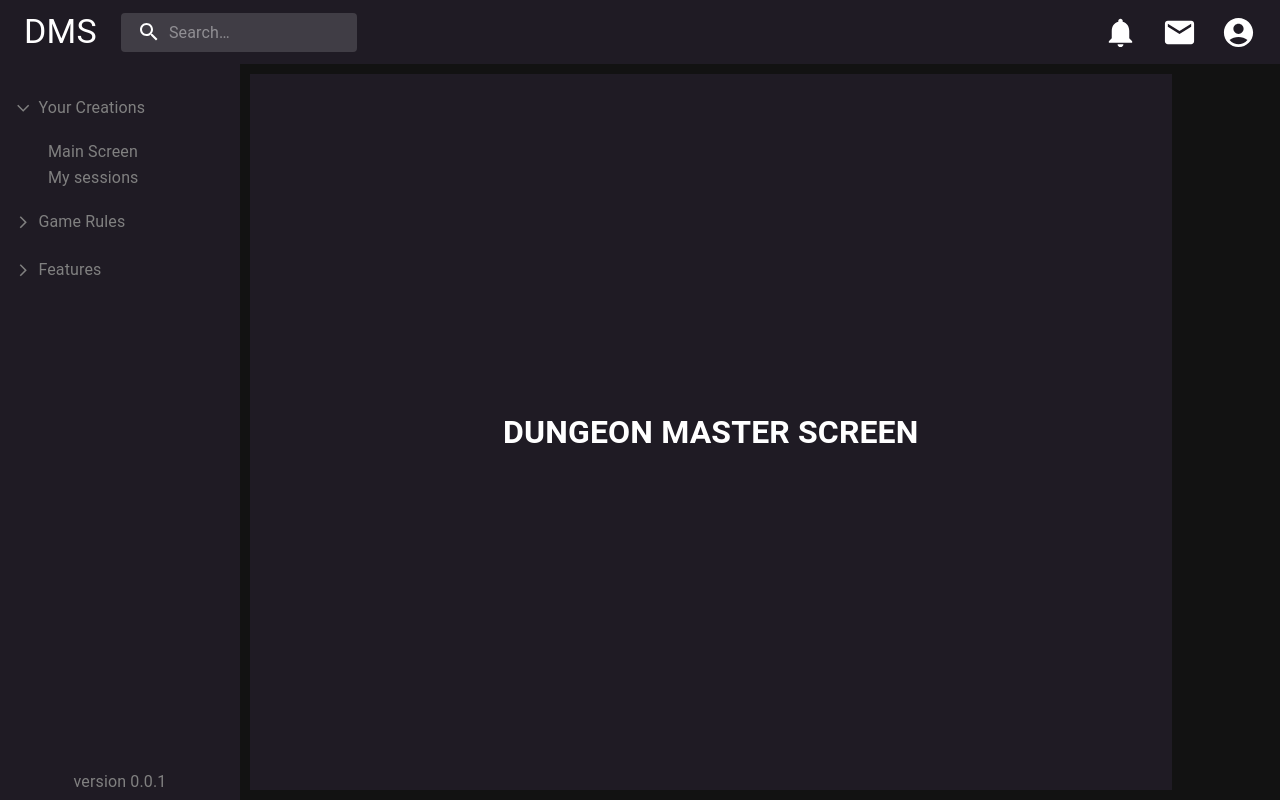
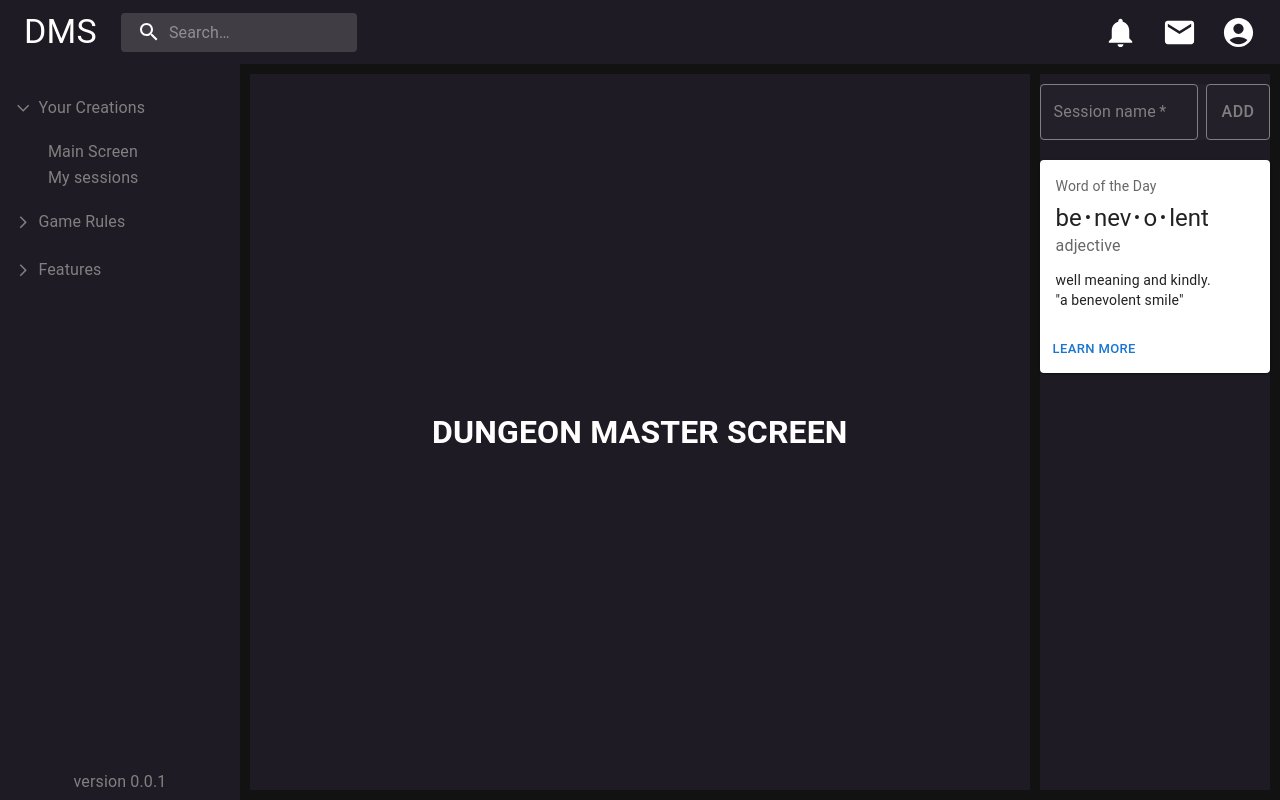
Before and after one commit to JBryskiewicz/dm_screen_prot, a React (Vite) app: page / in a window 1280 px wide. Built offline with nearby package versions, Linux system fonts and the light colour scheme.

Commit message:
right panel with quck access to recently created sessions (template only)

```diff
--- a/src/components/MainBody.tsx
+++ b/src/components/MainBody.tsx
@@ -1,13 +1,100 @@
 import Box from "@mui/material/Box";
-import {MainBodyBoxStyle} from "../utils/customStyles";
+import {
+    activeText,
+    customSecondaryColor,
+    inactiveText,
+    latestSessionsStyle,
+    MainBodyBoxStyle
+} from "../utils/customStyles";
+import {Button, Card, CardActions, CardContent, TextField} from "@mui/material";
+import {styled} from "@mui/material/styles";
+import Typography from "@mui/material/Typography";
 
+const CssTextField = styled(TextField)({
+    '& label': {
+        color: inactiveText
+    },
+    '& .MuiInputBase-input': {
+        color: activeText,
+    },
+    '& label.Mui-focused': {
+        color: activeText,
+    },
+    '& .MuiInput-underline:after': {
+        borderBottomColor: '#B2BAC2',
+    },
+    '& .MuiOutlinedInput-root': {
+        '& fieldset': {
+            borderColor: inactiveText,
+        },
+        '&:hover fieldset': {
+            borderColor: activeText,
+        },
+        '&.Mui-focused fieldset': {
+            borderColor: activeText,
+        },
+    },
+});
 
+const bull = (
+    <Box
+        component="span"
+        sx={{ display: 'inline-block', mx: '2px', transform: 'scale(0.8)' }}
+    >
+        •
+    </Box>
+);
 
 function MainBody() {
     return (
-        <Box sx={MainBodyBoxStyle}>
-            <h1>DUNGEON MASTER SCREEN</h1>
-        </Box>
+        <>
+            <Box sx={MainBodyBoxStyle}>
+                <h1>DUNGEON MASTER SCREEN</h1>
+            </Box>
+            <Box sx={latestSessionsStyle}>
+                <Box sx={{display: 'flex', columnGap: '8px', backgroundColor: customSecondaryColor}}>
+                    <CssTextField
+                        required
+                        label="Session name"
+                        id="custom-css-outlined-input"
+                    />
+                    <Button sx={{
+                        fontSize: '1rem',
+                        color: inactiveText,
+                        border: `1px solid ${inactiveText}`,
+                        '&:hover': {
+                            color: activeText,
+                            borderColor: activeText
+                        }
+                    }}>
+                        add
+                    </Button>
+                </Box>
+                <Box sx={{paddingTop: '20px'}}>
+                    <Card sx={{ maxWidth: 290, width: '18vw' }}>
+                        <CardContent>
+                            <Typography sx={{ fontSize: 14 }} color="text.secondary" gutterBottom>
+                                Word of the Day
+                            </Typography>
+                            <Typography variant="h5" component="div">
+                                be{bull}nev{bull}o{bull}lent
+                            </Typography>
+                            <Typography sx={{ mb: 1.5 }} color="text.secondary">
+                                adjective
+                            </Typography>
+                            <Typography variant="body2">
+                                well meaning and kindly.
+                                <br />
+                                {'"a benevolent smile"'}
+                            </Typography>
+                        </CardContent>
+                        <CardActions>
+                            <Button size="small">Learn More</Button>
+                        </CardActions>
+                    </Card>
+                </Box>
+            </Box>
+        </>
     );
 }
 
--- a/src/utils/customStyles.ts
+++ b/src/utils/customStyles.ts
@@ -35,3 +35,16 @@ export const MainBodyBoxStyle = {
     backgroundColor: customPrimaryColor,
     margin: '10px'
 }
+
+/** Latest sessions section (quick access) */
+
+export const latestSessionsStyle = {
+    maxHeight: 'calc(100vh - 84px)',
+    width: '18vw',
+    display: 'flex',
+    flexDirection: 'column',
+    alignItems: 'center',
+    backgroundColor: customPrimaryColor,
+    margin: '10px 10px 10px 0',
+    paddingTop: '10px'
+}
```
